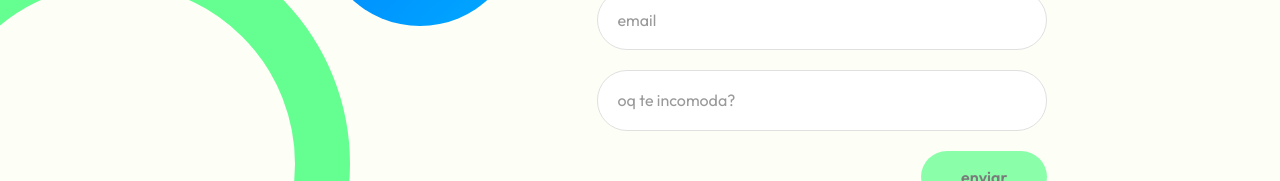
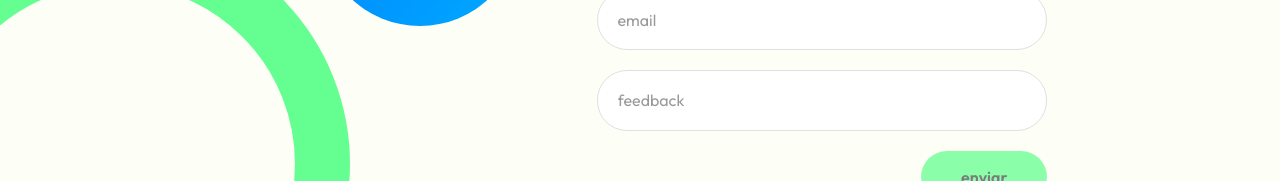
Before and after one commit to velo-project/institutional-website, an Angular app: page /contato in a window 1280 px wide. Shown: the part 409-590 px from the top of the page. Built offline with nearby package versions, Linux system fonts and the light colour scheme.

Commit message:
refactor: update placeholder

```diff
--- a/src/app/features/contact-page/contact-page.html
+++ b/src/app/features/contact-page/contact-page.html
@@ -23,7 +23,7 @@
       </div>
 
       <div class="form-field">
-        <input type="text" formControlName="message" placeholder="oq te incomoda?">
+        <input type="text" formControlName="message" placeholder="feedback">
       </div>
 
       <div class="form-actions">
```
